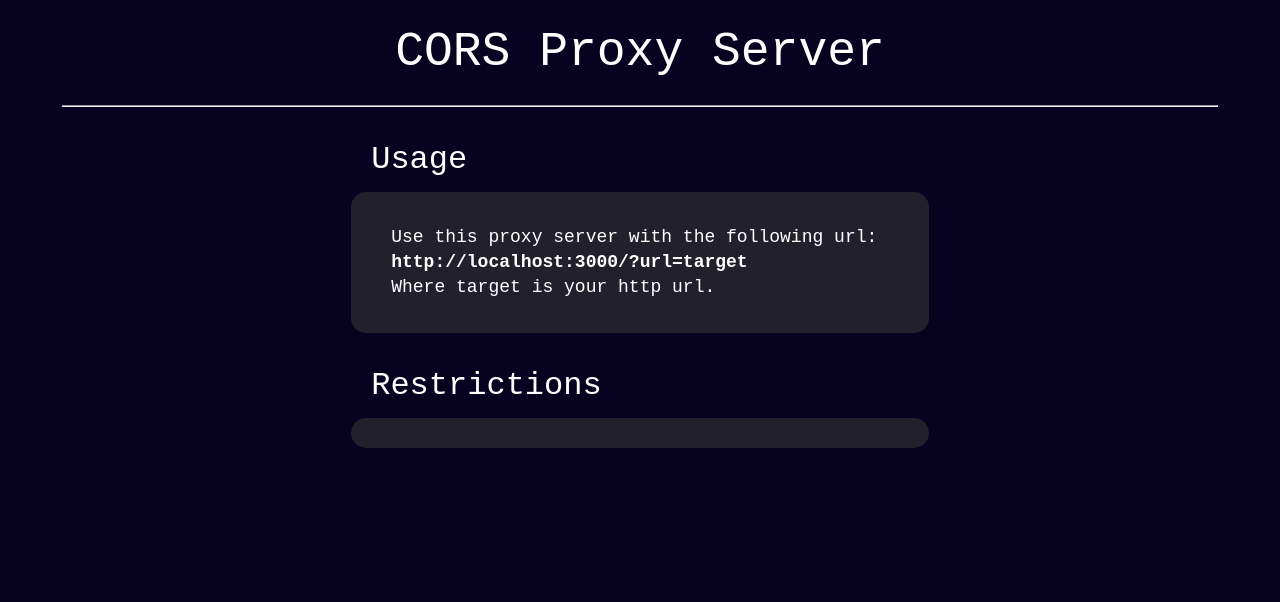
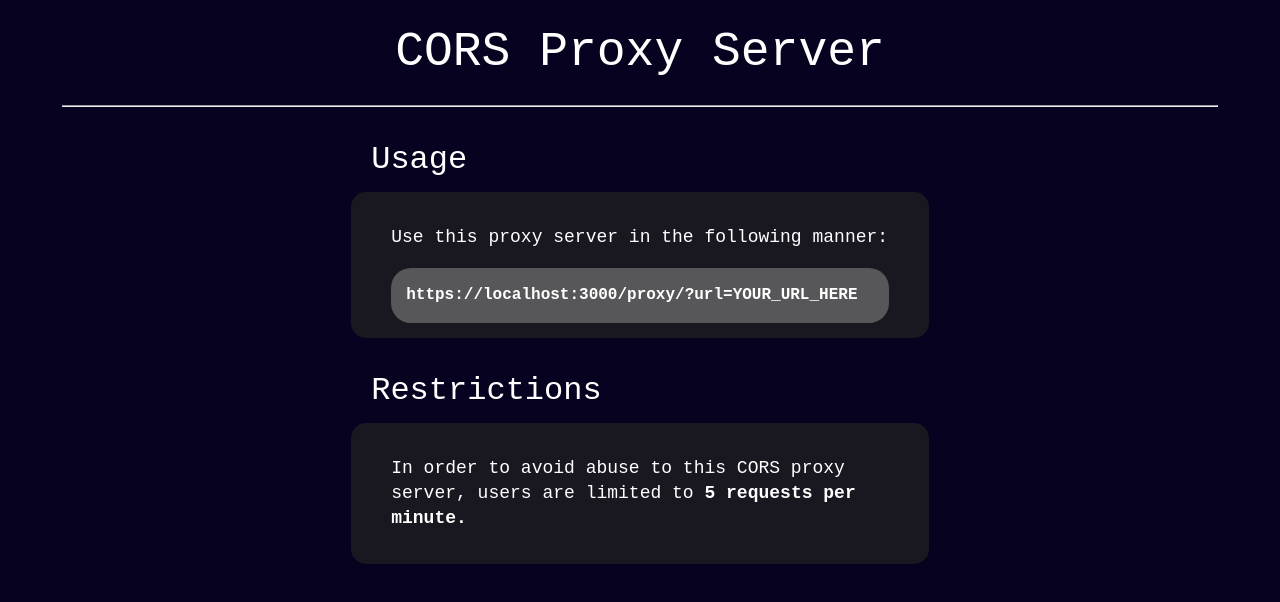
Before and after one commit to bdoestech/reverse-proxy, a website: page index.html in a window 1280 px wide. Drawn offline with Linux system fonts and the light colour scheme.

Commit message:
Added rate limiting. Now it works. The next steps are to fix the index.html so it is a bit more presentable then deploy the app.

```diff
--- a/index.html
+++ b/index.html
@@ -52,10 +52,15 @@
         margin: 40px auto;
     }
     #content {
-        background-color: rgb(34, 32, 43);
+        background-color: rgb(25, 23, 32);
         border-radius: 15px;
         padding: 15px 40px;
 
+    }
+    #code {
+        background-color: rgb(87, 87, 90);
+        padding: 15px;
+        border-radius: 20px;
     }
 
 </style>
@@ -68,16 +73,20 @@
     <div id = "usage">
         <h2>Usage</h2>
         <div id = "content">
-            <p>Use this proxy server with the following url: <br>
-                <b>http://localhost:3000/?url=target</b> <br>
-                Where target is your http url. </p>
+            <p>Use this proxy server in the following manner:<br></p>
+            <div id = "code">
+                <b>https://localhost:3000/proxy/?url=YOUR_URL_HERE</b>
+            </div>
+
         </div>
     </div>
 
     <div id = "restrictions">
         <h2>Restrictions</h2>
         <div id = "content">
-
+            <p>
+                In order to avoid abuse to this CORS proxy server, users are limited to <b>5 requests per minute.</b>
+            </p>
         </div>
     </div>
 
--- a/middlewares/ratelimit.js
+++ b/middlewares/ratelimit.js
@@ -3,8 +3,8 @@ const setRateLimit = require("express-rate-limit");
 // Rate limit middleware
 const rateLimitMiddleware = setRateLimit({
   windowMs: 60 * 1000,
-  max: 10,
-  message: "You have exceeded your 10 requests per minute limit.",
+  max: 5,
+  message: "ERROR: You have exceeded your 5 requests per minute limit.",
   headers: true,
 });
 
```
Also changed, not shown: server.js (+4 -6 lines).
